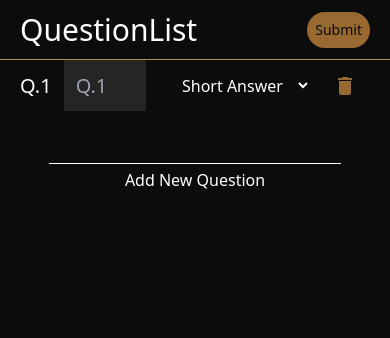
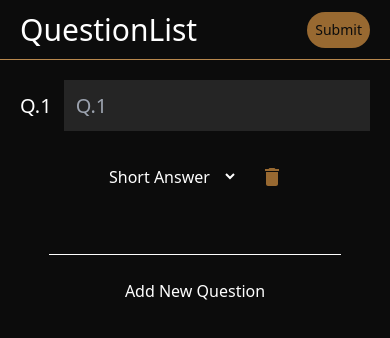
Before and after one commit to Abhin4vKumar/infollion-task-1, a React (Create React App) app: page / in a window 390 px wide. Both pictures are taken after a click on the button "Add New Question". Shown: the top 338 px of the page. Built offline with nearby package versions, Linux system fonts and the light colour scheme.

Commit message:
Made Responsive

```diff
--- a/src/App.jsx
+++ b/src/App.jsx
@@ -59,12 +59,12 @@ function App() {
   return (
     <div className="h-svh relative w-screen overflow-x-hidden bg-primary">
       <nav className="top-0 sticky border-b-[1px] border-accent-hover w-full h-[60px] bg-primary z-50 items-center justify-between text-3xl flex px-5">QuestionList <button onClick={handleSubmit} className="text-primary bg-accent rounded-full p-2 text-sm">Submit</button></nav>
-      <div className="flex flex-col gap-5">
+      <div className="flex flex-col gap-5 mt-5">
         {/* Root Level Questions */}
         {rootQuestions && rootQuestions.length === 0 ? <p className="w-full h-[50px] flex items-center justify-center text-lg">No Questions Available</p>:<></>}
         {rootQuestions && rootQuestions.length ? rootQuestions.map(renderQuestions) : <></>}
       </div>
-      <div className="w-full flex items-center justify-center">
+      <div className="w-full flex items-center justify-center mt-5 mb-5">
         <button onClick={addQuestion}>Add New Question</button>
       </div>
       {submitPageDisplay === 1 ?
--- a/src/components/Question.jsx
+++ b/src/components/Question.jsx
@@ -85,14 +85,14 @@ const Question = (params) => {
 
     return (
     <div className="flex flex-col w-full gap-2">
-        <div className="flex gap-5 h-[51px] px-5 w-full">
+        <div className="flex gap-5 h-[102px] md:h-[51px] px-5 w-full flex-col md:flex-row">
             <div className="w-full flex gap-[12px] text-xl items-center justify-start">
                 <p className="w-fit">
                     {prefix}{index + 1}
                 </p>
-                <input onChange={updateQuesValue} type="text" className="w-full h-full text-white bg-white/10 px-3 outline-none border-none" value={question} placeholder={prefix + (index + 1)}/>
+                <input onChange={updateQuesValue} type="text" className="w-full h-[51px] text-white bg-white/10 px-3 outline-none border-none" value={question} placeholder={prefix + (index + 1)}/>
             </div>
-            <div className="flex w-fit max-w-[250px] min-w-fit gap-2">
+            <div className="flex w-full md:w-fit md:max-w-[250px] min-w-fit gap-2 items-center justify-center">
                 <div>
                     <select value={type} onChange={updateQuesType} name="type" className="bg-primary text-white outline-none p-3 h-[51px] border-none">
                         <option value="sa" readOnly>Short Answer</option>
@@ -103,7 +103,7 @@ const Question = (params) => {
                 {ans ==="T" && questionType === "tf" ? <button onClick={addQuestion} className="p-3 w-fit h-[51px] bg-primary text-accent hover:text-accent-hover text-2xl m-0 border-none outline-none flex items-center justify-center"><FaPlus/></button> : <></>}
             </div>
         </div>
-        <div className="flex items-center justify-center">
+        <div className="flex items-center justify-center mt-5 md:mt-0">
         {questionType === "sa" ?
             <input className="w-3/4 outline-none border-b border-white bg-primary p-2 text-xl" />
          :
```
